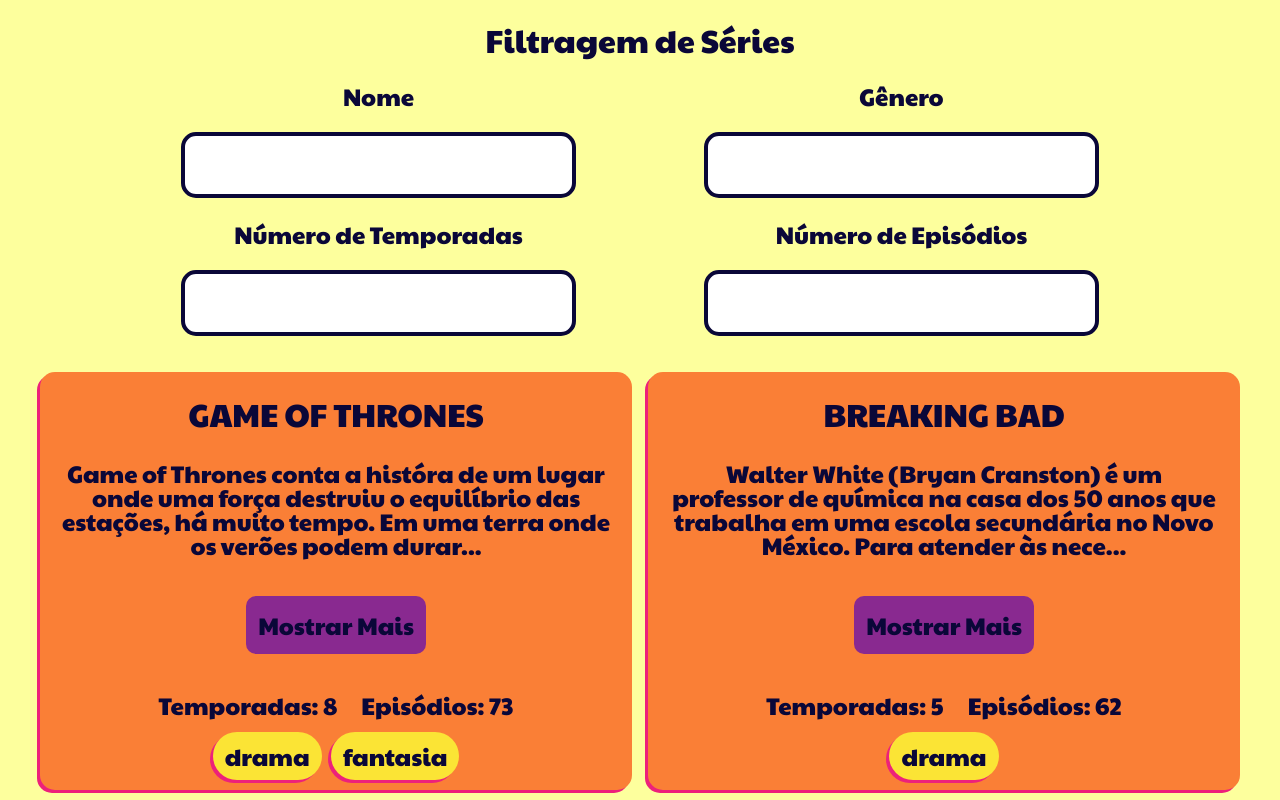
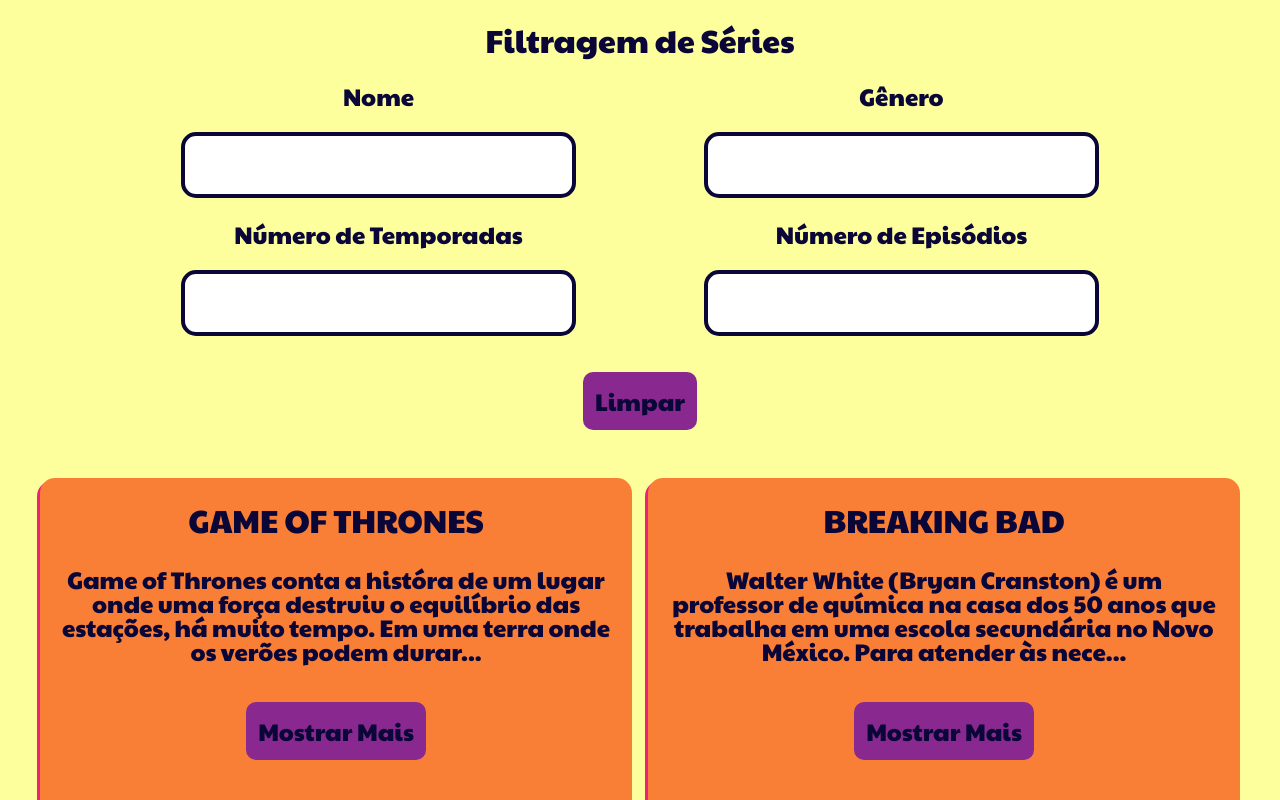
Before and after one commit to Pololokka/desafio-series, a React (Vite) app: page / in a window 1280 px wide. Shown: the top 800 px of the page. Built offline with nearby package versions, Linux system fonts and the light colour scheme.

Commit message:
:sparkles: feat: feito botão de limpar filtros

```diff
--- a/src/App.jsx
+++ b/src/App.jsx
@@ -78,7 +78,7 @@
             min={0}
             formFilter={formFilter.seasons}
             handleOnChange={handleOnChange}
-            handleOnWheel={(e) => e.target.blur()}
+            handleOnWheel={(event) => event.target.blur()}
           />
           <Input
             title="Número de Episódios"
@@ -87,9 +87,16 @@
             min={0}
             formFilter={formFilter.episodes}
             handleOnChange={handleOnChange}
-            handleOnWheel={(e) => e.target.blur()}
+            handleOnWheel={(event) => event.target.blur()}
           />
         </div>
+
+        <input
+          type="button"
+          value="Limpar"
+          className="texto btn__geral"
+          onClick={() => setFormFilter(initialForm)}
+        />
       </section>
 
       <section className="app__cards">
```
